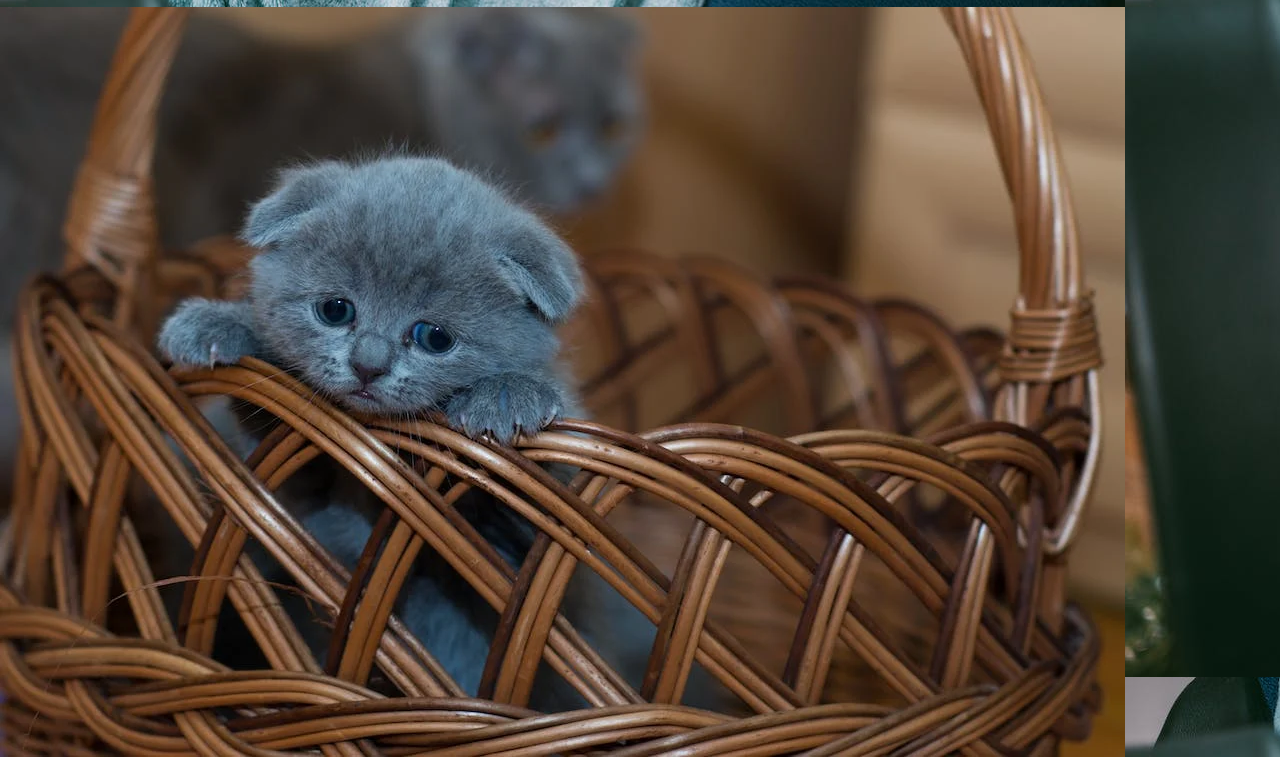
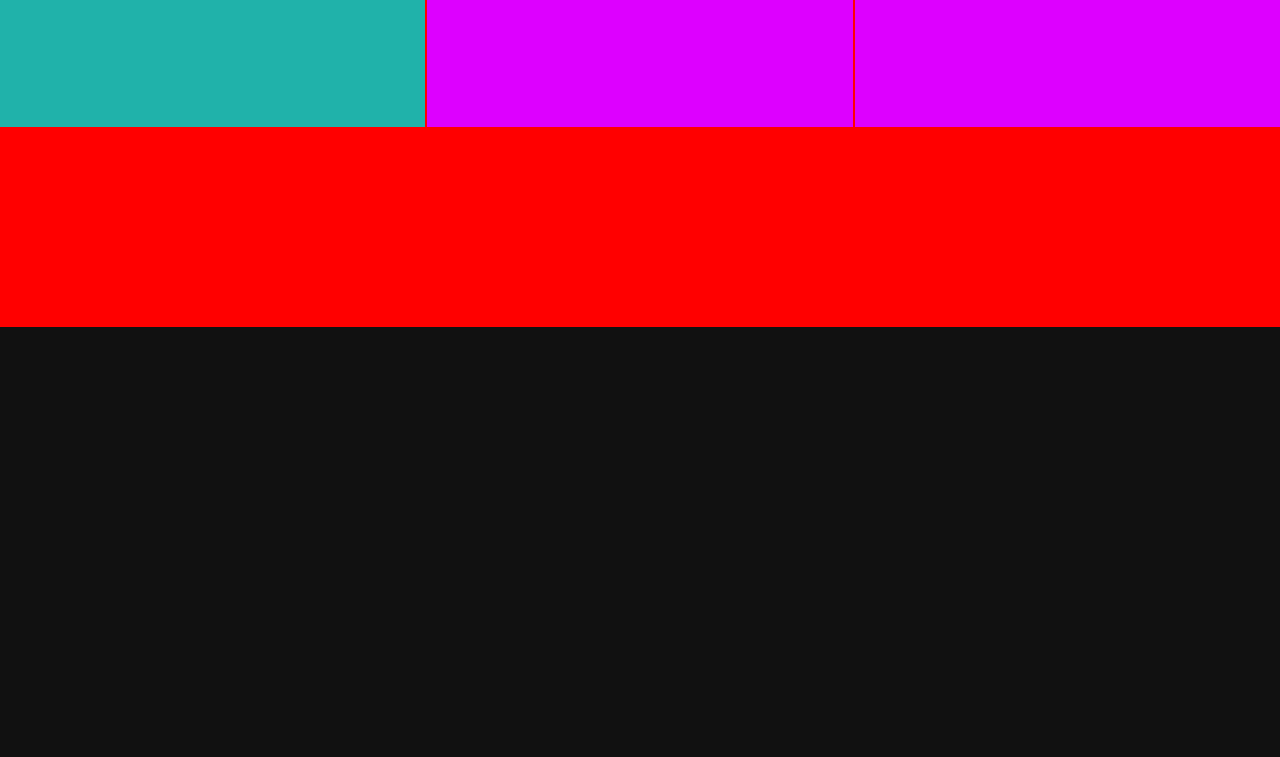
Before and after one commit to nuriarivasbotello/template-css, a website built with Vite: page src/index.html in a window 1280 px wide. Shown: the part 73-830 px from the top of the page. After the commit the page ends 800 px from the top, so only its background shows below. Built offline with nearby package versions, Linux system fonts and the light colour scheme; some packages are replaced by stand-ins of ours.

Commit message:
pruebas de pc y movil reponsive

```diff
--- a/src/css/style.css
+++ b/src/css/style.css
@@ -23,5 +23,36 @@ a {
 
 body {
   margin: 0;
-  background-image: url(../assets/images/sleep-cat.jpeg);
+  background-color: #111;
 }
+.container {
+  width: 100%;
+  height: 400px;
+  display: flex;
+  flex-direction: column;
+  gap: 2px;
+  background-color: lightpink;
+}
+/* Esto siempre en este orden, si va por encima del container, podría dar errror */
+@media screen and (min-width: 768px) {
+  .container {
+    display: flex;
+    flex-direction: row;
+    background-color: red;
+  }
+  /* No hace falta repetir la misma propiedad ya que dentro, se sobreescribirá lo que se cambie */
+}
+.box {
+  width: 100px;
+  height: 200px;
+  background-color: aqua;
+}
+@media screen and (min-width: 768px) {
+  .box {
+    width: 500px;
+    background-color: rgb(221, 0, 255);
+  }
+}
+.box:hover {
+  background: lightseagreen;
+}
--- a/src/index.html
+++ b/src/index.html
@@ -2,14 +2,30 @@
 <html lang="en">
   <head>
     <meta charset="UTF-8" />
-    <link rel="icon" type="image/svg+xml" href="/vite.svg" />
-    <meta name="viewport" content="width=device-width, initial-scale=1.0" />
-    <link rel="stylesheet" href="css/normalize.css" />
-    <link rel="stylesheet" href="css/style.css" />
+    <link
+      rel="icon"
+      type="image/svg+xml"
+      href="/vite.svg"
+    />
+    <meta
+      name="viewport"
+      content="width=device-width, initial-scale=1.0"
+    />
+    <link
+      rel="stylesheet"
+      href="css/normalize.css"
+    />
+    <link
+      rel="stylesheet"
+      href="css/style.css"
+    />
     <title>Vite App</title>
   </head>
   <body>
-    <h1>Hola</h1>
-    <img src="./assets/images/cute-cat.webp" alt="" />
+    <div class="container">
+      <div class="box">1</div>
+      <div class="box">2</div>
+      <div class="box">3</div>
+    </div>
   </body>
 </html>
```
